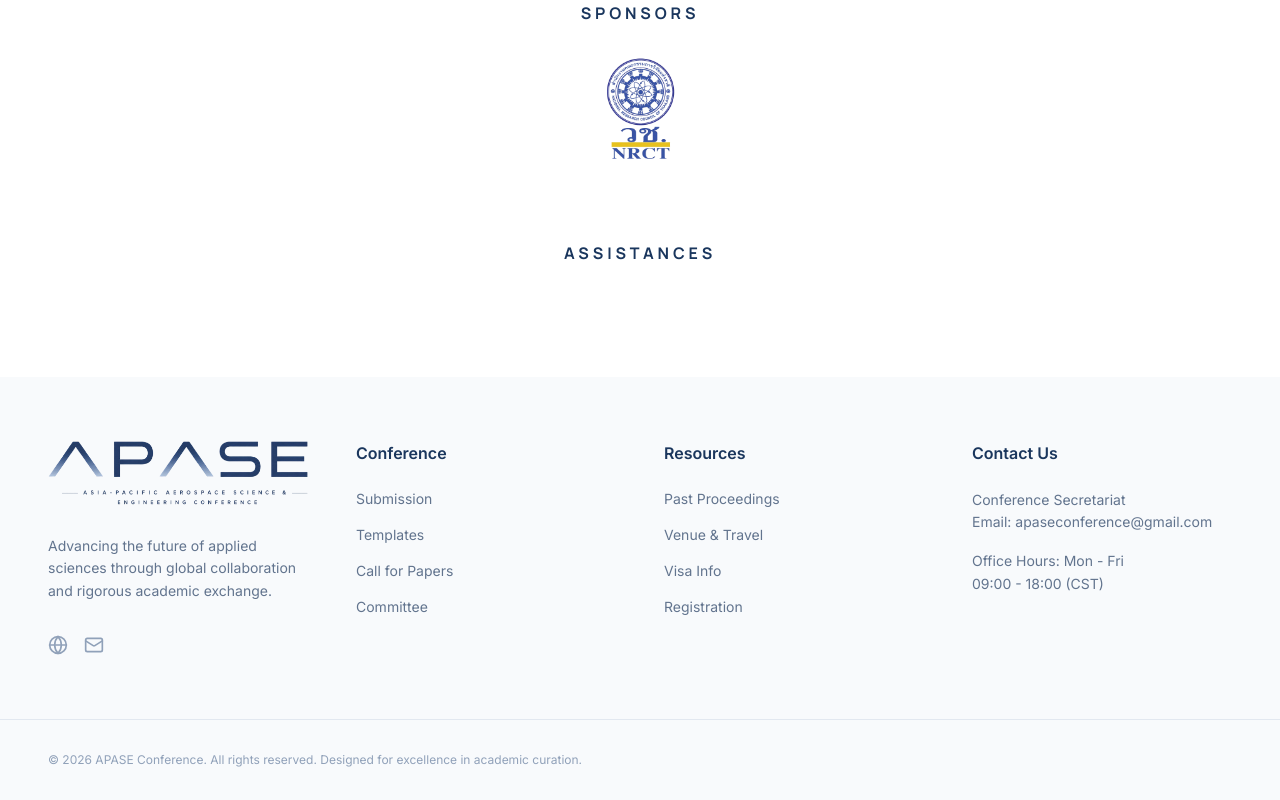
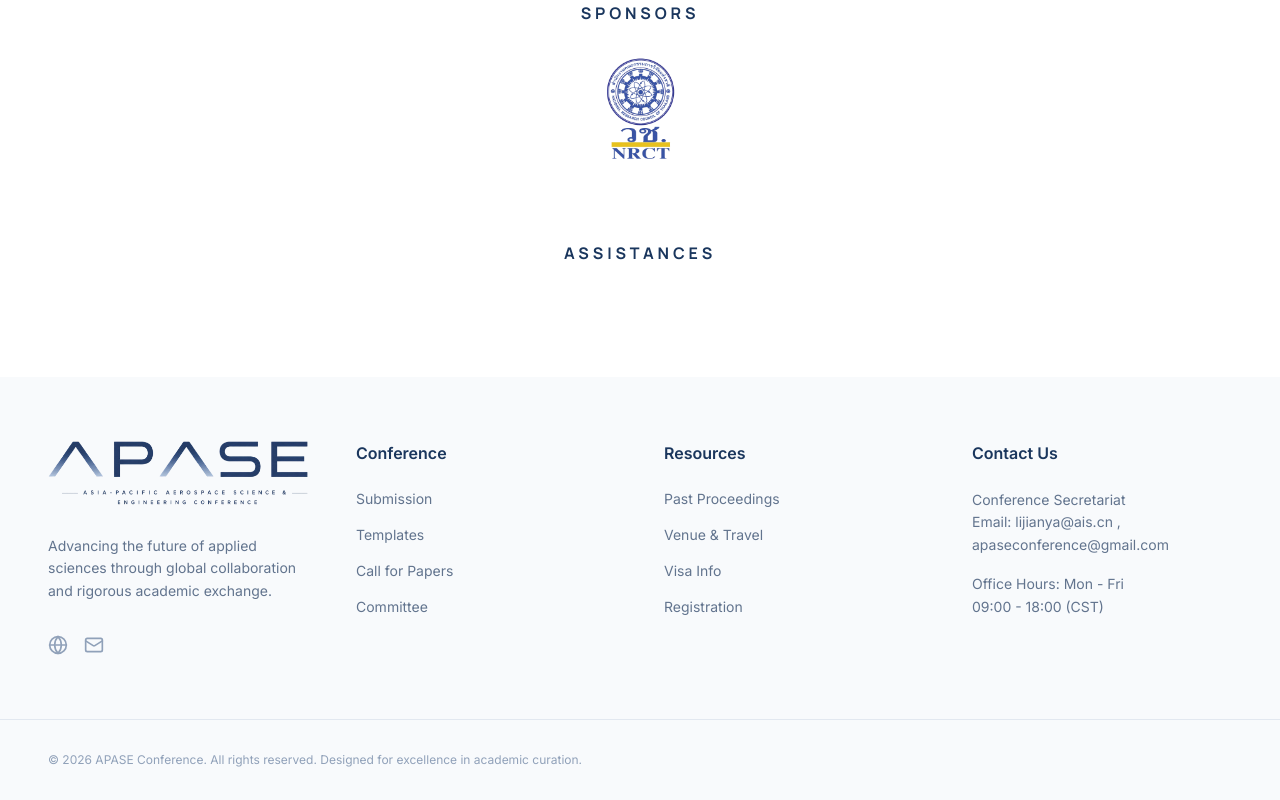
Before and after one commit to ascomlab/apase-web, a Next.js app: page / in a window 1280 px wide. Shown: the part 4732-5532 px from the top of the page. Built offline with nearby package versions, Linux system fonts and the light colour scheme.

Commit message:
Update Footer.tsx

```diff
--- a/components/Footer.tsx
+++ b/components/Footer.tsx
@@ -41,7 +41,7 @@ const footerData = {
   ],
   contact: {
     title: "Contact Us",
-    info: ["Conference Secretariat", "Email: apaseconference@gmail.com"],
+    info: ["Conference Secretariat", "Email: lijianya@ais.cn , apaseconference@gmail.com"],
     hours: ["Office Hours: Mon - Fri", "09:00 - 18:00 (CST)"],
   },
   copyright:
```
